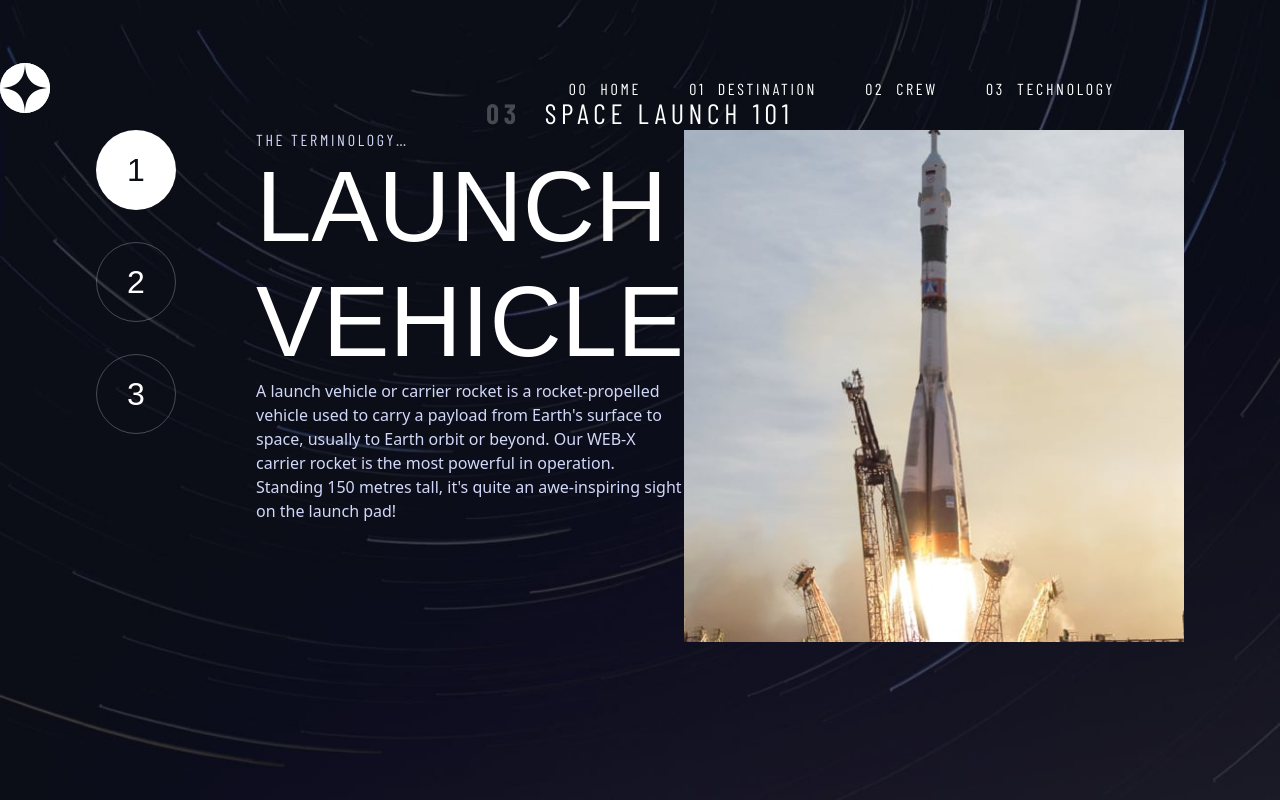
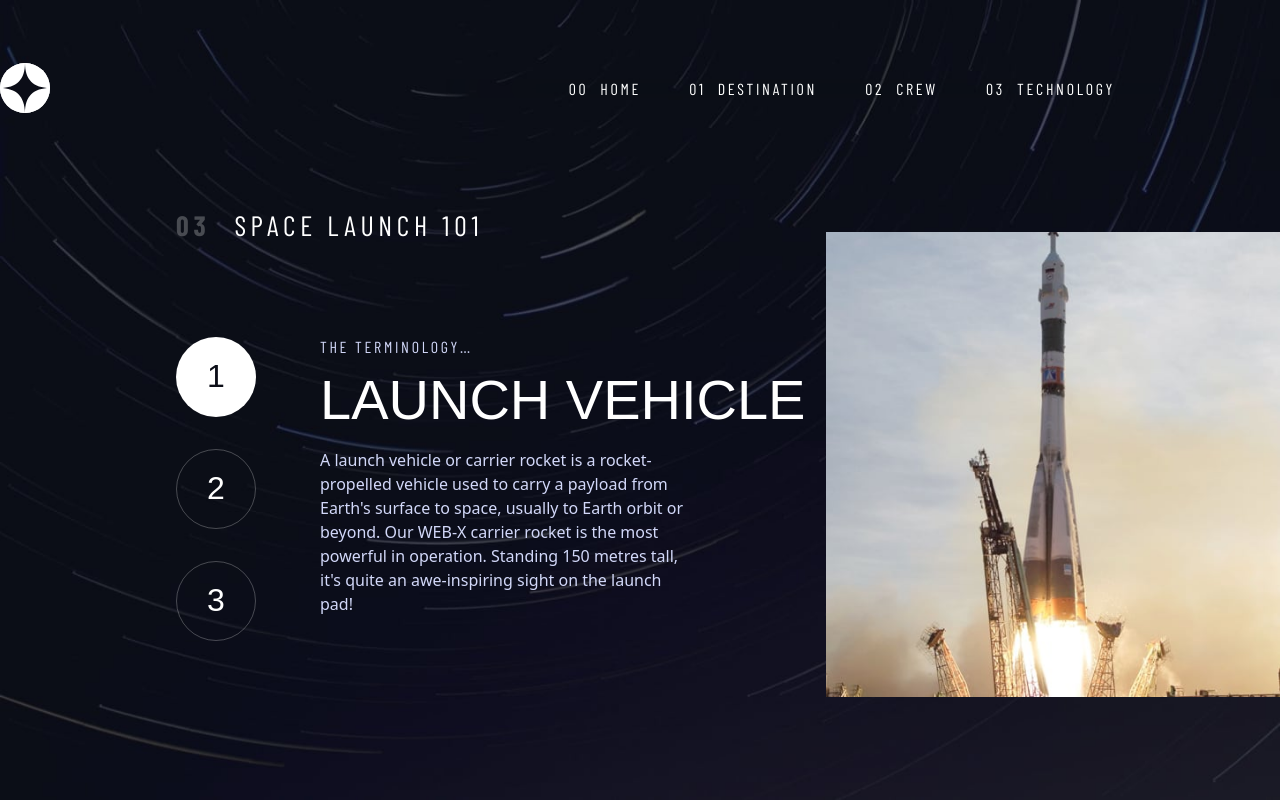
Before and after one commit to aleksandr-efimenko/space-tourism, a Next.js app: page /technology in a window 1280 px wide. Built offline with nearby package versions, Linux system fonts and the light colour scheme; a web font is replaced by a local one.

Commit message:
create grid for technology page, add animation

```diff
--- a/src/pages/technology.tsx
+++ b/src/pages/technology.tsx
@@ -2,6 +2,7 @@ import { NumberedSlider } from '@/components/NumberedSlider'
 import data from '@/data/data.json'
 import { useState } from 'react'
 import Image from 'next/image'
+import { motion } from 'framer-motion'
 
 export default function Technology() {
   const { technology } = data
@@ -9,26 +10,61 @@ export default function Technology() {
 
   return (
     <>
-      <div className='flex flex-col items-center justify-between p-24'>
-        <h1 className='flex gap-6'>
+      <div className='page-container pt-52'>
+        <div className='col-start-2 col-end-9'>
+          <h1 className=' flex gap-6'>
             <span className='heading5 font-bold opacity-25'>03</span>
             <p className='heading5'>SPACE LAUNCH 101</p>
           </h1>
-        <div className='flex'>
+
+          <div className='flex items-center h-5/6'>
+            <div className='flex gap-16'>
               <NumberedSlider
                 itemsNumber={technology.length}
                 currentIndex={technologyIndex}
                 setIndex={setTechnologyIndex}
               />
-          <div className='ml-20 flex-1'>
-            <p className='nav-text text-paleblue'>THE TERMINOLOGY…</p>
-            <h2 className='heading2'>{technology[technologyIndex].name}</h2>
-            <p className='text-paleblue'>{technology[technologyIndex].description}</p>
-          </div>
-          <div className=''>
-            <Image alt='space explorer' src={technology[technologyIndex].images.portrait} width={515} height={527} />
+              <div className='pr-4'>
+                <motion.p
+                  key={technologyIndex + technology[technologyIndex].name}
+                  initial={{ opacity: 0 }}
+                  animate={{ opacity: 1 }}
+                  transition={{ delay: 0.2 }}
+                  className='nav-text text-paleblue mb-3'
+                >
+                  THE TERMINOLOGY…
+                </motion.p>
+                <motion.h2
+                  key={technology[technologyIndex].name}
+                  initial={{ opacity: 0 }}
+                  animate={{ opacity: 1 }}
+                  transition={{ delay: 0.4 }}
+                  className='heading3 mb-4'
+                >
+                  {technology[technologyIndex].name}
+                </motion.h2>
+                <motion.p
+                  key={technology[technologyIndex].description.slice(0, 100)}
+                  initial={{ opacity: 0 }}
+                  animate={{ opacity: 1 }}
+                  transition={{ delay: 0.6 }}
+                  className='text-paleblue max-w-[75%]'
+                >
+                  {technology[technologyIndex].description}
+                </motion.p>
               </div>
             </div>
+          </div>
+        </div>
+        <motion.div
+          key={technology[technologyIndex].images.portrait}
+          initial={{ x: '-5rem', opacity: 0 }}
+          animate={{ x: 0, opacity: 1 }}
+          transition={{ duration: 0.6 }}
+          className='col-start-9 col-end-13 mt-6'
+        >
+          <Image alt='space explorer' src={technology[technologyIndex].images.portrait} width={515} height={527} />
+        </motion.div>
       </div>
     </>
   )
```
Lines whose indentation alone changed are shown as unchanged.
